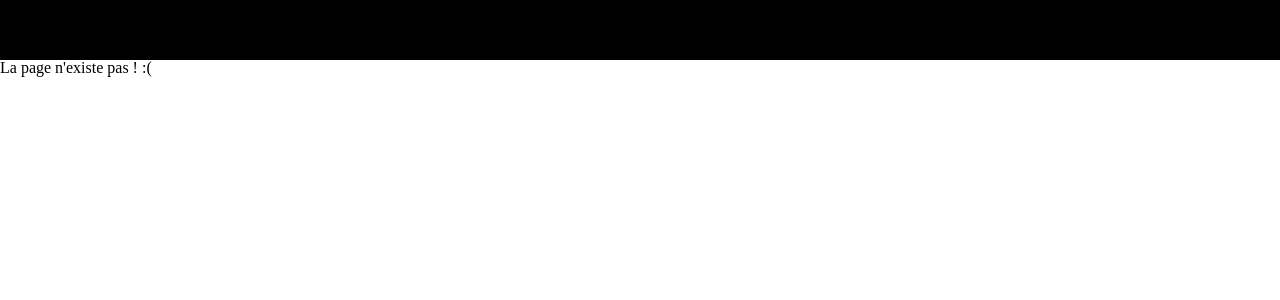
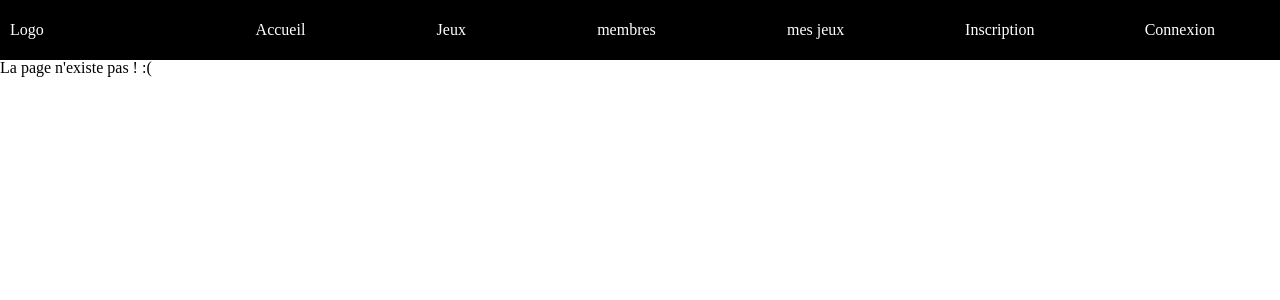
Before and after one commit to adamska27/techart, a React (Create React App) app: page /games in a window 1280 px wide. Shown: the top 300 px of the page. Built offline with nearby package versions, Linux system fonts and the light colour scheme.

Commit message:
style(index): update some style

```diff
--- a/src/components/Header/index.js
+++ b/src/components/Header/index.js
@@ -40,6 +40,7 @@ const CrossNavMobile = styled(BtnNavMobile)`
 
 const ContainerHeader = styled.header`
   background-color: black;
+  color: white;
 `;
 
 const ContainerNav = styled.nav`
@@ -125,7 +126,7 @@ export default class Header extends React.Component {
             <Link to="/signup">
               <li>Inscription</li>
             </Link>
-            <Link to="/signin">
+            <Link to="/login">
               <li>Connexion</li>
             </Link>
           </AccountNav>
--- a/src/index.css
+++ b/src/index.css
@@ -43,6 +43,6 @@ table {
 }
 
 a {
-  color: initial;
+  color: inherit;
   text-decoration: none;
 }
```
